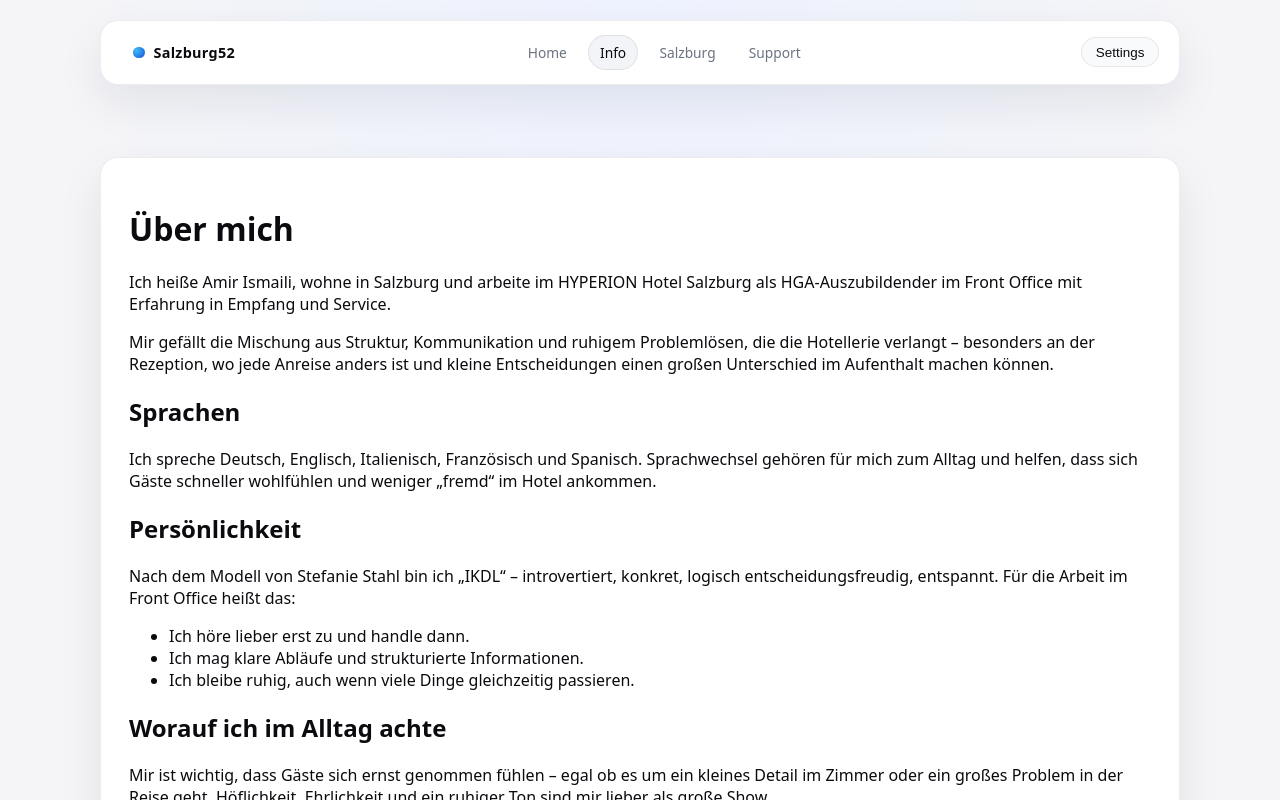
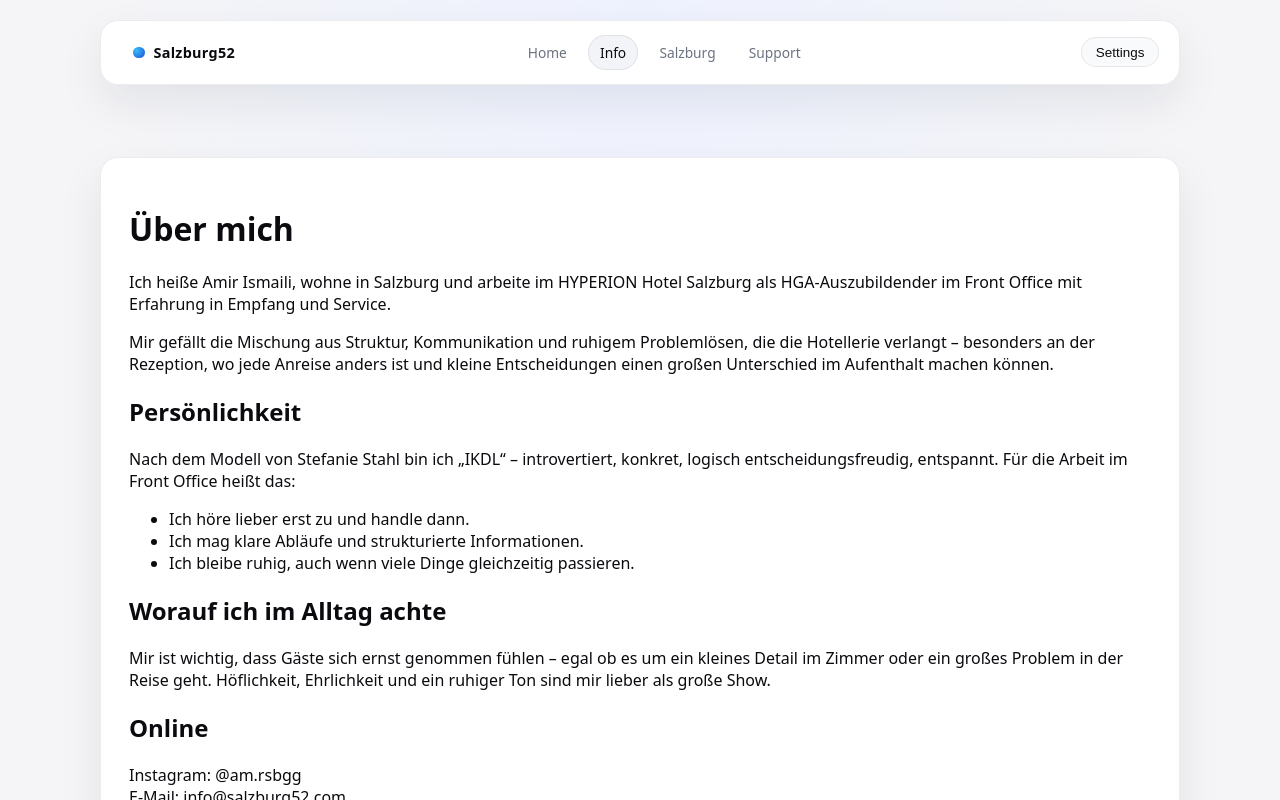
Before and after one commit to luv2loot/salzburg52, a Next.js app: page /de/info in a window 1280 px wide. Shown: the top 800 px of the page. Built offline with nearby package versions, Linux system fonts and the light colour scheme.

Commit message:
Update page.js

```diff
--- a/app/de/info/page.js
+++ b/app/de/info/page.js
@@ -22,14 +22,6 @@ export default function DeInfoPage() {
             Problemlösen, die die Hotellerie verlangt – besonders an der
             Rezeption, wo jede Anreise anders ist und kleine Entscheidungen
             einen großen Unterschied im Aufenthalt machen können.
-          </p>
-
-          <h2>Sprachen</h2>
-          <p>
-            Ich spreche Deutsch, Englisch, Italienisch, Französisch und
-            Spanisch. Sprachwechsel gehören für mich zum Alltag und helfen, dass
-            sich Gäste schneller wohlfühlen und weniger „fremd“ im Hotel
-            ankommen.
           </p>
 
           <h2>Persönlichkeit</h2>
```
